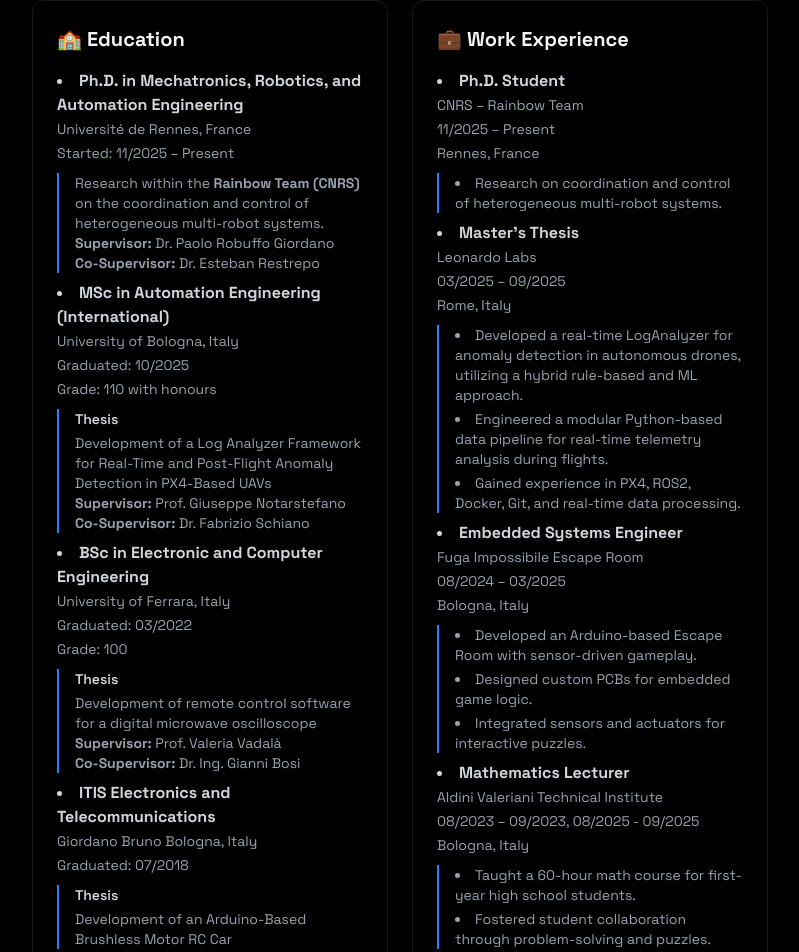
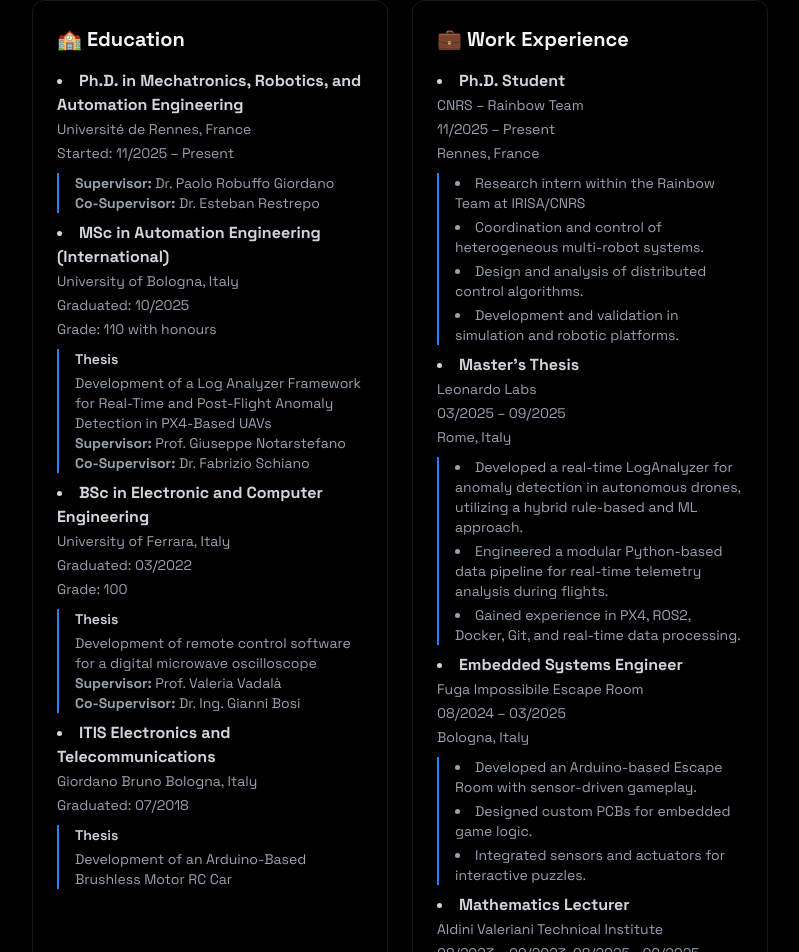
Before and after one commit to AndreaPerna99/andrea-perna-portfolio, a React (Vite) app: page / in a window 1280 px wide. Shown: the part 948-1900 px from the top of the page, without its empty margins (240-1039 px from the left). Built offline with nearby package versions, Linux system fonts and the light colour scheme.

Commit message:
Update portfolio site

```diff
--- a/src/components/sections/About.jsx
+++ b/src/components/sections/About.jsx
@@ -33,10 +33,6 @@ export const About = () => {
                 <span className="text-sm text-gray-400">Started: 11/2025 – Present</span>
 
                 <div className="mt-2 pl-4 border-l-2 border-blue-500">
-                  <p className="text-sm text-gray-400">
-                    Research within the <strong>Rainbow Team (CNRS)</strong> on the coordination and
-                    control of heterogeneous multi-robot systems.
-                  </p>
                   <p className="text-sm text-gray-400">
                     <strong>Supervisor:</strong> Dr. Paolo Robuffo Giordano
                   </p>
@@ -117,7 +113,10 @@ export const About = () => {
 
                   <div className="mt-2 pl-4 border-l-2 border-blue-500">
                     <ul className="list-disc list-inside text-sm text-gray-400 space-y-1">
-                      <li>Research on coordination and control of heterogeneous multi-robot systems.</li>
+                      <li>Research intern within the Rainbow Team at IRISA/CNRS</li>
+                      <li>Coordination and control of heterogeneous multi-robot systems.</li>
+                      <li>Design and analysis of distributed control algorithms.</li>
+                      <li>Development and validation in simulation and robotic platforms.</li>
                     </ul>
                   </div>
                 </li>
```
